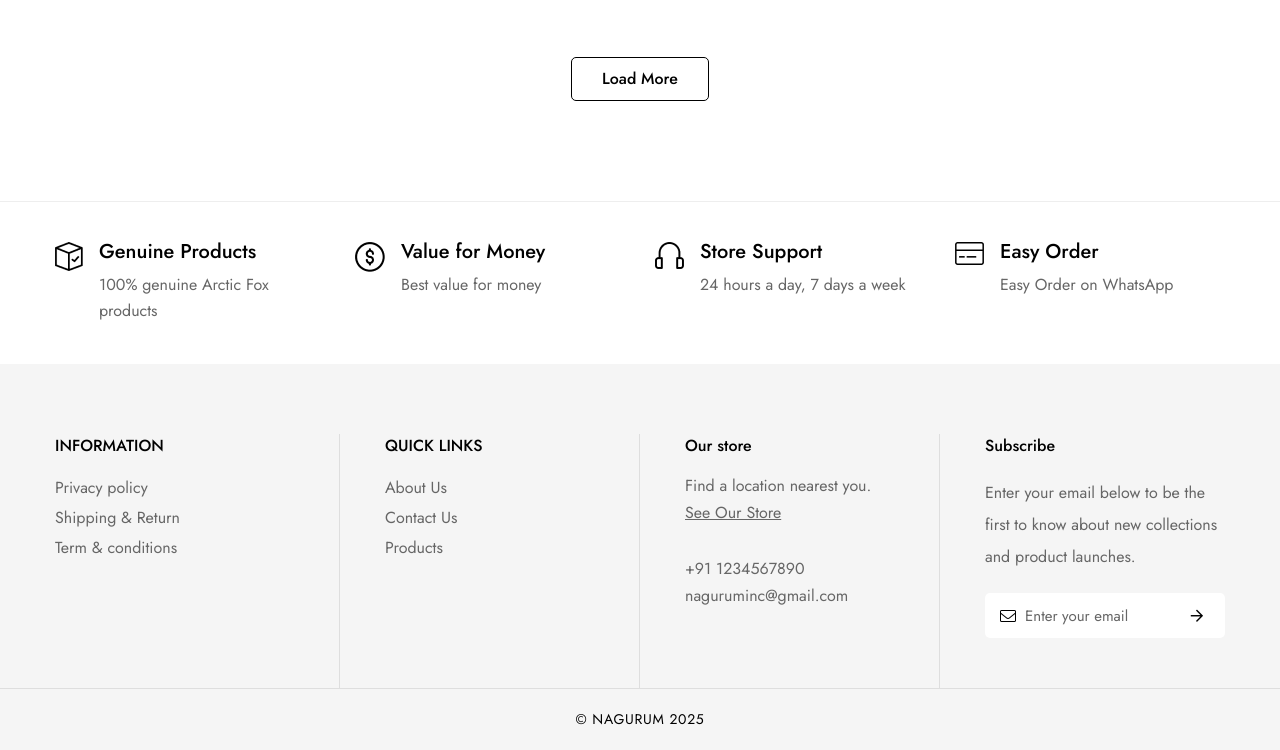
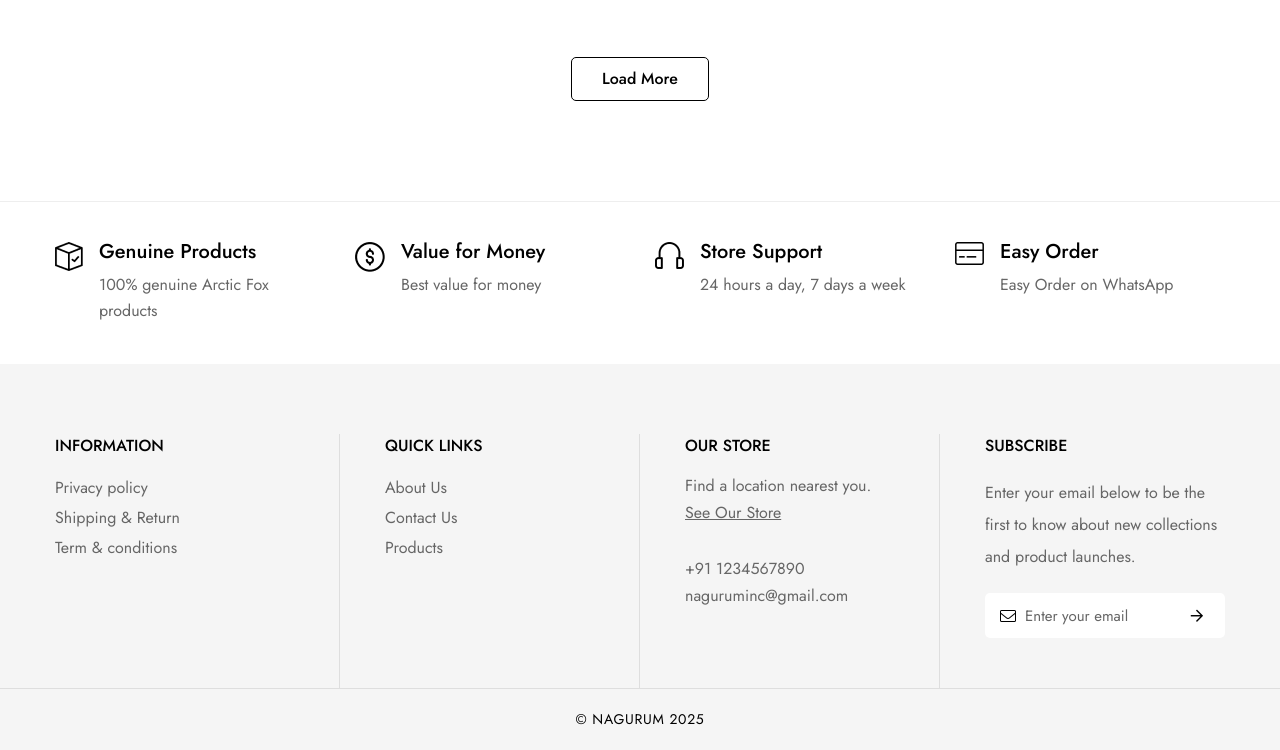
Before and after one commit to K-Naveenkumar1/nagurum-original, a plain HTML site: page index.html in a window 1280 px wide. Shown: the part 2430-3180 px from the top of the page. Drawn offline with Linux system fonts and the light colour scheme.

Commit message:
update 5

```diff
--- a/index.html
+++ b/index.html
@@ -1395,7 +1395,7 @@
             </div>
             <div class="col-sm-6 col-xl-3 border-0 border-xl-right border-custom pb-8">
               <div class="pl-xl-6">
-                <h3 class="fs-16 mb-3 font-weight-500">Our store</h3>
+                <h3 class="fs-16 mb-3 font-weight-500">OUR STORE</h3>
                 <p class="lh-166 mb-0">
                   Find a location nearest you.
                 </p>
@@ -1409,7 +1409,7 @@
             </div>
             <div class="col-sm-6 col-xl-3 pb-8">
               <div class="pl-xl-6">
-                <h3 class="fs-16 mb-4 font-weight-500">Subscribe</h3>
+                <h3 class="fs-16 mb-4 font-weight-500">SUBSCRIBE</h3>
                 <p class="lh-2 mb-4">Enter your email below to be the first to know about new collections and
                   product
                   launches.</p>
```
